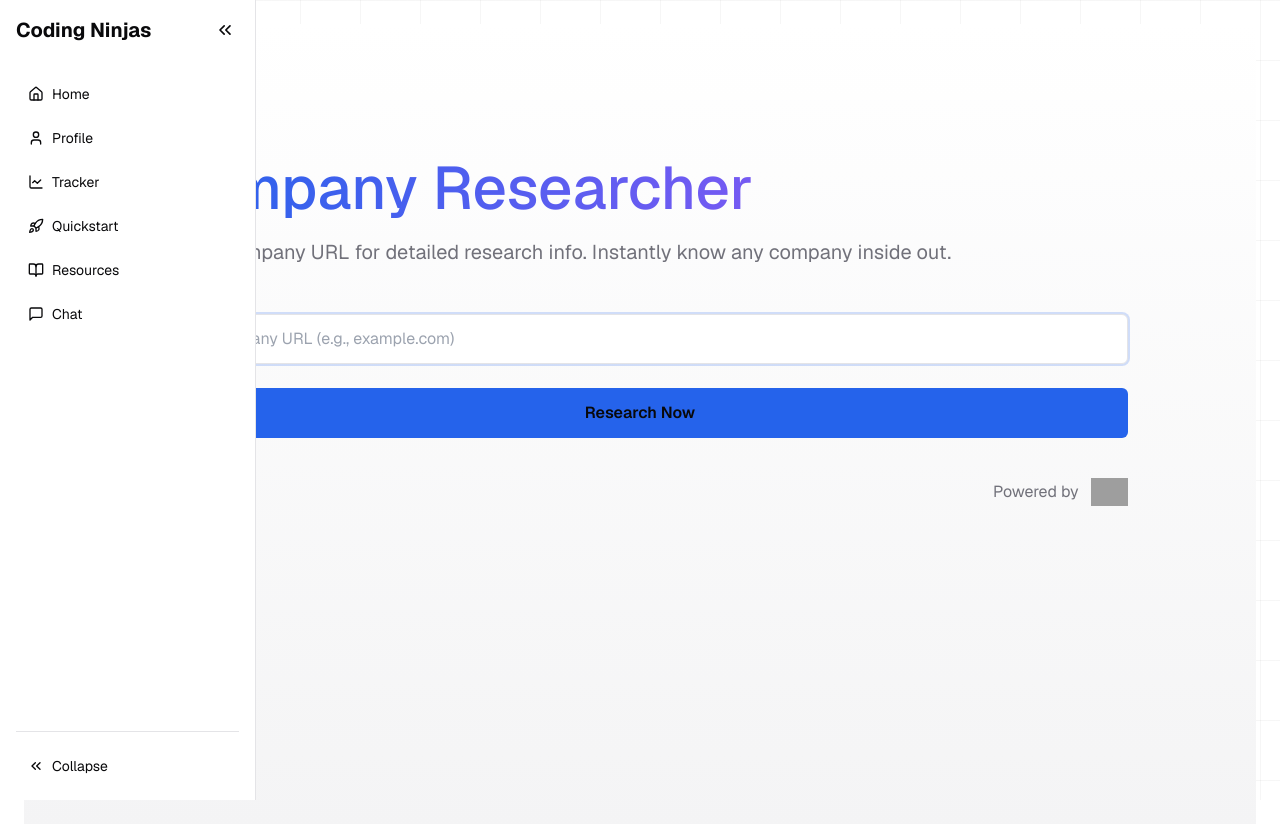
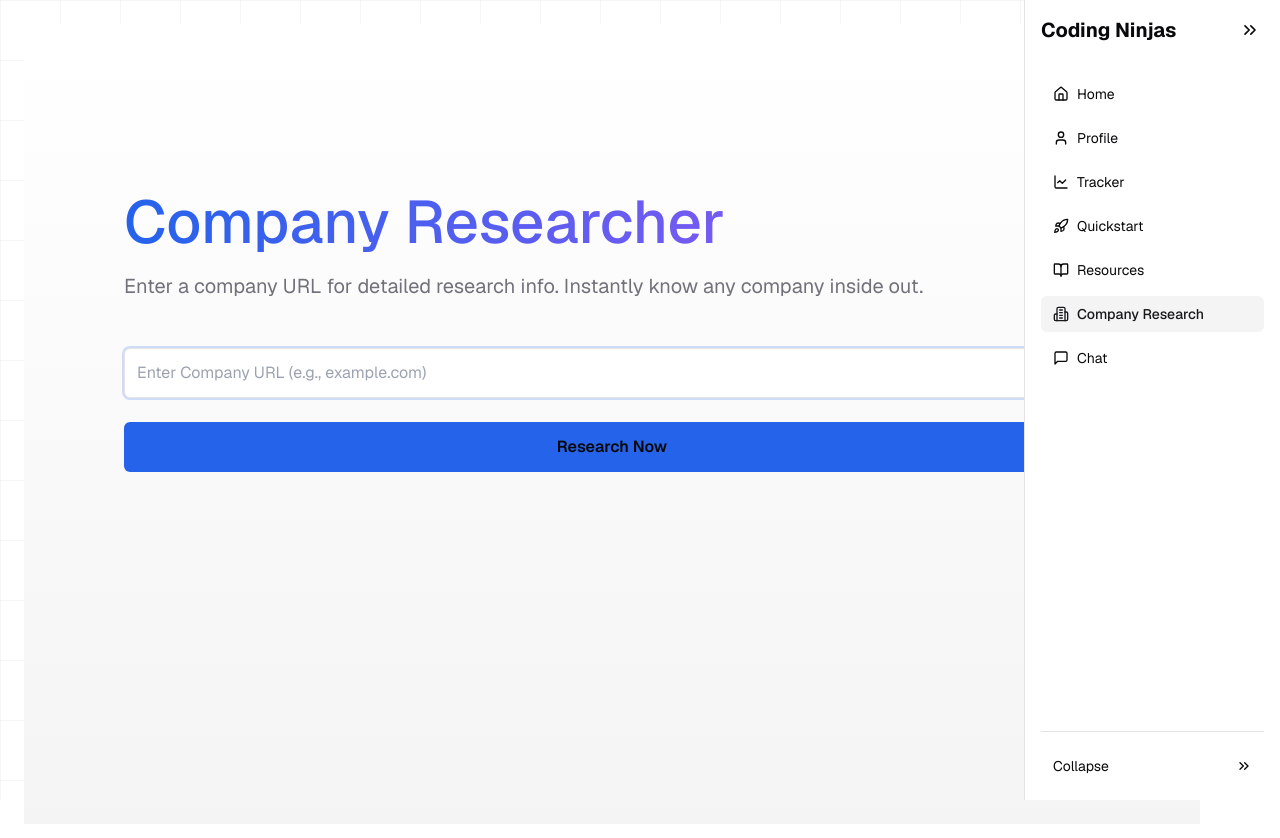
Before and after one commit to itsOmSarraf/foundry-ai, a Next.js app: page /exa in a window 1280 px wide. Shown: the top 838 px of the page. Built offline with nearby package versions, Linux system fonts and the light colour scheme; grey boxes are pictures that could not be loaded.

Commit message:
new sidebar changes

```diff
--- a/app/(chat)/chat/[id]/page.tsx
+++ b/app/(chat)/chat/[id]/page.tsx
@@ -6,17 +6,25 @@ import { DataStreamHandler } from '@/components/data-stream-handler';
 import { DEFAULT_CHAT_MODEL } from '@/lib/ai/models';
 import { Loader2 } from 'lucide-react';
 import { UIMessage } from 'ai';
+import { useParams, useRouter } from 'next/navigation';
+import { useEffect } from 'react';
 
-type ChatPageProps = {
-  params: Promise<{ id: string }>;
-};
+// The single persistent chat ID that should be used
+const SINGLE_CHAT_ID = "persistent-chat";
 
-export default async function ChatPage({ params: paramsPromise }: ChatPageProps) {
-  const params = await paramsPromise;
+export default function ChatPage() {
+  const params = useParams();
+  const router = useRouter();
 
-  // Type assertion is safer than using React.use() in this context
   // Extract the chat ID from params
-  const id = String(params.id);
+  const id = String(params?.id || '');
+
+  // Redirect to the persistent chat ID if the user tries to access any other chat
+  useEffect(() => {
+    if (id && id !== SINGLE_CHAT_ID) {
+      router.replace(`/chat/${SINGLE_CHAT_ID}`);
+    }
+  }, [id, router]);
 
   // Empty initial messages array for client-side rendering
   const initialMessages: UIMessage[] = [];
@@ -28,14 +36,14 @@ export default async function ChatPage({ params: paramsPromise }: ChatPageProps)
       </div>
     }>
       <Chat
-        key={id}
-        id={id}
+        key={SINGLE_CHAT_ID}
+        id={SINGLE_CHAT_ID}
         initialMessages={initialMessages}
         selectedChatModel={DEFAULT_CHAT_MODEL}
         selectedVisibilityType="private"
         isReadonly={false}
       />
-      <DataStreamHandler id={id} />
+      <DataStreamHandler id={SINGLE_CHAT_ID} />
     </Suspense>
   );
 }
--- a/app/chat/page.tsx
+++ b/app/chat/page.tsx
@@ -1,24 +1,37 @@
 "use client";
 
-import { useEffect } from "react";
+import { useEffect, useState } from "react";
 import { useRouter } from "next/navigation";
 import { Loader2 } from "lucide-react";
 
+const SINGLE_CHAT_ID = "persistent-chat";
+
 export default function NewChatPage() {
   const router = useRouter();
+  const [loadingCounter, setLoadingCounter] = useState(0);
 
   useEffect(() => {
-    // Generate a new UUID for the chat
-    const newChatId = crypto.randomUUID();
-    // Redirect to the new chat page
-    router.push(`/chat/${newChatId}`);
+    // Use a counter to track loading time
+    const timer = setInterval(() => {
+      setLoadingCounter(prev => prev + 1);
+    }, 1000);
+
+    // Redirect to the single persistent chat with a short delay
+    const redirectTimeout = setTimeout(() => {
+      router.replace(`/chat/${SINGLE_CHAT_ID}`);
+    }, 300);
+
+    return () => {
+      clearInterval(timer);
+      clearTimeout(redirectTimeout);
+    };
   }, [router]);
 
   return (
-    <div className="flex items-center justify-center min-h-[80vh]">
-      <div className="flex flex-col items-center gap-2">
+    <div className="flex flex-col items-center justify-center min-h-[80vh]">
+      <div className="flex flex-col items-center gap-4">
         <Loader2 className="h-8 w-8 animate-spin text-primary" />
-        <p className="text-lg">Creating a new chat...</p>
+        <p className="text-lg">Loading chat... ({loadingCounter}s)</p>
       </div>
     </div>
   );
--- a/app/layout.tsx
+++ b/app/layout.tsx
@@ -79,11 +79,11 @@ export default async function RootLayout({
           disableTransitionOnChange
         > */}
           <Toaster position="top-center" />
-          <div className="flex min-h-screen">
-            <Sidebar />
-            <main className="flex-1 w-0 p-4 md:p-6 transition-all duration-300">
+          <div className="flex min-h-screen flex-col-reverse md:flex-row">
+            <main className="flex-1 w-full p-4 md:p-6 transition-all duration-300 md:pr-20">
               {children}
             </main>
+            <Sidebar />
           </div>
         {/* </ThemeProvider> */}
       </body>
--- a/app/page.tsx
+++ b/app/page.tsx
@@ -8,13 +8,13 @@ import { motion } from "framer-motion"
 import Marquee from "react-fast-marquee"
 
 const MotionCard = motion(Card);
+const SINGLE_CHAT_ID = "persistent-chat";
 
 export default function HomePage() {
   const router = useRouter();
 
   const handleStartChat = () => {
-    const newChatId = crypto.randomUUID();
-    router.push(`/chat/${newChatId}`);
+    router.push(`/chat/${SINGLE_CHAT_ID}`);
   };
 
   const fadeInUp = {
--- a/components/Sidebar.tsx
+++ b/components/Sidebar.tsx
@@ -14,8 +14,15 @@ import {
   BookOpen,
   MessageSquare,
   ChevronsLeft,
-  ChevronsRight
+  ChevronsRight,
+  Building2
 } from 'lucide-react';
+import {
+  Tooltip,
+  TooltipContent,
+  TooltipProvider,
+  TooltipTrigger
+} from '@/components/ui/tooltip';
 
 const routes = [
   { name: 'Home', path: '/', icon: Home },
@@ -23,8 +30,11 @@ const routes = [
   { name: 'Tracker', path: '/tracker', icon: LineChart },
   { name: 'Quickstart', path: '/quickstart', icon: Rocket },
   { name: 'Resources', path: '/resources', icon: BookOpen },
+  { name: 'Company Research', path: '/exa', icon: Building2 },
   { name: 'Chat', path: '/chat', icon: MessageSquare }
 ];
+
+const SINGLE_CHAT_ID = "persistent-chat";
 
 export function Sidebar() {
   const pathname = usePathname();
@@ -45,12 +55,17 @@ export function Sidebar() {
     };
   }, []);
 
+  // Fix the Chat route path to use persistent chat ID
+  const getRoutePath = (path: string) => {
+    return path === '/chat' ? `/chat/${SINGLE_CHAT_ID}` : path;
+  };
+
   return (
     <>
       {/* Mobile menu button */}
       <button
         onClick={() => setIsOpen(!isOpen)}
-        className="md:hidden fixed top-4 left-4 z-50 p-2 rounded-md bg-background border"
+        className="md:hidden fixed top-4 right-4 z-50 p-2 rounded-md bg-background border"
       >
         {isOpen ? <X size={20} /> : <Menu size={20} />}
       </button>
@@ -58,13 +73,14 @@ export function Sidebar() {
       {/* Sidebar */}
       <div
         className={cn(
-          "fixed inset-y-0 left-0 z-40 bg-background border-r transition-transform duration-300 ease-in-out",
+          "fixed inset-y-0 right-0 z-40 bg-background border-l transition-transform duration-300 ease-in-out",
           isOpen ? "w-64" : "w-16",
-          isMobile && !isOpen && "-translate-x-full",
+          isMobile && !isOpen && "translate-x-full",
           isMobile && isOpen && "translate-x-0",
           !isMobile && !isOpen && "translate-x-0"
         )}
       >
+        <TooltipProvider delayDuration={0}>
           <div className="p-4 h-full flex flex-col">
             <div className={cn("mb-8 flex items-center", isOpen ? "justify-between" : "justify-center")}>
               {isOpen && <h2 className="text-xl font-bold">Coding Ninjas</h2>}
@@ -75,54 +91,92 @@ export function Sidebar() {
                   </button>
                 )
               ) : (
+                <Tooltip>
+                  <TooltipTrigger asChild>
                     <button
                       onClick={() => setIsOpen(!isOpen)}
                       className="p-1 rounded-md hover:bg-accent"
                     >
-                {isOpen ? <ChevronsLeft size={20} /> : <ChevronsRight size={20} />}
+                      {isOpen ? <ChevronsRight size={20} /> : <ChevronsLeft size={20} />}
                     </button>
+                  </TooltipTrigger>
+                  <TooltipContent side="left">
+                    {isOpen ? 'Collapse' : 'Expand'}
+                  </TooltipContent>
+                </Tooltip>
               )}
             </div>
             <nav className="space-y-2 flex-1">
               {routes.map((route) => (
+                <div key={route.path}>
+                  {!isOpen ? (
+                    <Tooltip>
+                      <TooltipTrigger asChild>
                         <Link
-                key={route.path}
-                href={route.path}
+                          href={getRoutePath(route.path)}
                           onClick={() => isMobile && setIsOpen(false)}
                           className={cn(
                             "flex items-center rounded-md hover:bg-accent",
-                  isOpen ? "px-3 py-2 text-sm" : "p-2 justify-center",
-                  pathname === route.path && "bg-accent text-accent-foreground font-medium"
+                            "p-2 justify-center",
+                            (pathname === route.path || (route.path === '/chat' && pathname.startsWith('/chat'))) &&
+                              "bg-accent text-accent-foreground font-medium"
                           )}
-                title={!isOpen ? route.name : undefined}
                         >
-                <route.icon className={cn("h-4 w-4", isOpen && "mr-2")} />
-                {isOpen && route.name}
+                          <route.icon className="h-4 w-4" />
                         </Link>
+                      </TooltipTrigger>
+                      <TooltipContent side="left">
+                        {route.name}
+                      </TooltipContent>
+                    </Tooltip>
+                  ) : (
+                    <Link
+                      href={getRoutePath(route.path)}
+                      onClick={() => isMobile && setIsOpen(false)}
+                      className={cn(
+                        "flex items-center rounded-md hover:bg-accent",
+                        "px-3 py-2 text-sm",
+                        (pathname === route.path || (route.path === '/chat' && pathname.startsWith('/chat'))) &&
+                          "bg-accent text-accent-foreground font-medium"
+                      )}
+                    >
+                      <route.icon className="h-4 w-4 mr-2" />
+                      {route.name}
+                    </Link>
+                  )}
+                </div>
               ))}
             </nav>
 
             {!isMobile && (
               <div className="pt-4 border-t">
+                {!isOpen ? (
+                  <Tooltip>
+                    <TooltipTrigger asChild>
                       <button
                         onClick={() => setIsOpen(!isOpen)}
-                className={cn(
-                  "flex items-center w-full rounded-md hover:bg-accent",
-                  isOpen ? "px-3 py-2 text-sm" : "p-2 justify-center"
+                        className="flex items-center w-full rounded-md hover:bg-accent p-2 justify-center"
+                      >
+                        <ChevronsLeft className="h-4 w-4" />
+                      </button>
+                    </TooltipTrigger>
+                    <TooltipContent side="left">
+                      Expand sidebar
+                    </TooltipContent>
+                  </Tooltip>
+                ) : (
+                  <button
+                    onClick={() => setIsOpen(!isOpen)}
+                    className="flex items-center w-full rounded-md hover:bg-accent px-3 py-2 text-sm justify-between"
+                  >
+                    <span>Collapse</span>
+                    <ChevronsRight className="h-4 w-4" />
+                  </button>
                 )}
-              >
-                {isOpen ? (
-                  <>
-                    <ChevronsLeft className="h-4 w-4 mr-2" />
-                    Collapse
-                  </>
-                ) : (
-                  <ChevronsRight className="h-4 w-4" />
-                )}
-              </button>
               </div>
             )}
           </div>
+        </TooltipProvider>
       </div>
 
       {/* Overlay to close sidebar on mobile */}
--- a/components/app-sidebar.tsx
+++ b/components/app-sidebar.tsx
@@ -17,6 +17,8 @@ import {
 } from '@/components/ui/sidebar';
 import Link from 'next/link';
 import { Tooltip, TooltipContent, TooltipTrigger } from './ui/tooltip';
+
+const SINGLE_CHAT_ID = "persistent-chat";
 
 export function AppSidebar({ user }: { user: User | undefined }) {
   const router = useRouter();
@@ -46,8 +48,7 @@ export function AppSidebar({ user }: { user: User | undefined }) {
                   className="p-2 h-fit"
                   onClick={() => {
                     setOpenMobile(false);
-                    router.push('/');
-                    router.refresh();
+                    router.push(`/chat/${SINGLE_CHAT_ID}`);
                   }}
                 >
                   <PlusIcon />
--- a/components/chat.tsx
+++ b/components/chat.tsx
@@ -19,6 +19,7 @@ import { AlertCircle, Code } from 'lucide-react';
 
 // Determine if we're in development mode
 const isDevelopment = process.env.NODE_ENV === 'development';
+const STORAGE_KEY = 'persistent-chat-messages';
 
 // Extended error type for API errors
 interface APIError extends Error {
@@ -43,6 +44,20 @@ export function Chat({
 }) {
   const { mutate } = useSWRConfig();
   const [attachments, setAttachments] = useState<Attachment[]>([]);
+  const [localMessages, setLocalMessages] = useState<UIMessage[]>([]);
+
+  // Load messages from localStorage on initial render
+  useEffect(() => {
+    const storedMessages = localStorage.getItem(STORAGE_KEY);
+    if (storedMessages) {
+      try {
+        const parsedMessages = JSON.parse(storedMessages) as UIMessage[];
+        setLocalMessages(parsedMessages);
+      } catch (e) {
+        console.error('Failed to parse stored messages:', e);
+      }
+    }
+  }, []);
 
   const {
     messages,
@@ -58,7 +73,7 @@ export function Chat({
   } = useChat({
     id,
     body: { id, selectedChatModel: selectedChatModel },
-    initialMessages,
+    initialMessages: localMessages.length > 0 ? localMessages : initialMessages,
     experimental_throttle: 100,
     sendExtraMessageFields: true,
     generateId: generateUUID,
@@ -93,6 +108,13 @@ export function Chat({
       }
     },
   });
+
+  // Save messages to localStorage whenever messages change
+  useEffect(() => {
+    if (messages.length > 0) {
+      localStorage.setItem(STORAGE_KEY, JSON.stringify(messages));
+    }
+  }, [messages]);
 
   const { data: votes } = useSWR<Array<Vote>>(
     messages.length >= 2 ? `/api/vote?chatId=${id}` : null,
--- a/components/exa/CompanyResearchHome.tsx
+++ b/components/exa/CompanyResearchHome.tsx
@@ -920,7 +920,7 @@ export default function CompanyResearcher() {
           {isGenerating ? 'Researching...' : 'Research Now'}
         </button>
 
-        <div className="flex items-center justify-end gap-2 sm:gap-3 pt-4">
+        {/* <div className="flex items-center justify-end gap-2 sm:gap-3 pt-4">
           <span className="text-muted-foreground">Powered by</span>
           <a
             href="https://exa.ai"
@@ -930,7 +930,7 @@ export default function CompanyResearcher() {
           >
             <img src="/exa_logo.png" alt="Exa Logo" className="h-6 sm:h-7 object-contain" />
           </a>
-        </div>
+        </div> */}
       </motion.form>
 
       {Object.entries(errors).map(([key, message]) => (
--- a/components/message.tsx
+++ b/components/message.tsx
@@ -313,7 +313,7 @@ export const ThinkingMessage = () => {
           <div className="flex flex-col gap-4 text-muted-foreground">
             <div className="flex gap-2 items-center">
               <span className="animate-pulse">💡</span>
-              <span>Analyzing your startup question...</span>
+              <span>Analyzing your question...</span>
             </div>
           </div>
         </div>
--- a/components/sidebar-history-item.tsx
+++ b/components/sidebar-history-item.tsx
@@ -26,6 +26,8 @@ import {
 import { memo } from 'react';
 import { useChatVisibility } from '@/hooks/use-chat-visibility';
 
+const SINGLE_CHAT_ID = "persistent-chat";
+
 const PureChatItem = ({
   chat,
   isActive,
@@ -45,7 +47,7 @@ const PureChatItem = ({
   return (
     <SidebarMenuItem>
       <SidebarMenuButton asChild isActive={isActive}>
-        <Link href={`/chat/${chat.id}`} onClick={() => setOpenMobile(false)}>
+        <Link href={`/chat/${SINGLE_CHAT_ID}`} onClick={() => setOpenMobile(false)}>
           <span>{chat.title}</span>
         </Link>
       </SidebarMenuButton>
--- a/components/sidebar-history.tsx
+++ b/components/sidebar-history.tsx
@@ -93,6 +93,8 @@ export function getChatHistoryPaginationKey(
   return `/api/history?ending_before=${firstChatFromPage.id}&limit=${PAGE_SIZE}`;
 }
 
+const SINGLE_CHAT_ID = "persistent-chat";
+
 export function SidebarHistory({ user }: { user: User | undefined }) {
   const { setOpenMobile } = useSidebar();
   const { id } = useParams();
@@ -144,7 +146,7 @@ export function SidebarHistory({ user }: { user: User | undefined }) {
     setShowDeleteDialog(false);
 
     if (deleteId === id) {
-      router.push('/');
+      router.push(`/chat/${SINGLE_CHAT_ID}`);
     }
   };
 
```
Also changed, not shown: components/chat-header.tsx (+13 -12 lines). Lines whose indentation alone changed are shown as unchanged.
